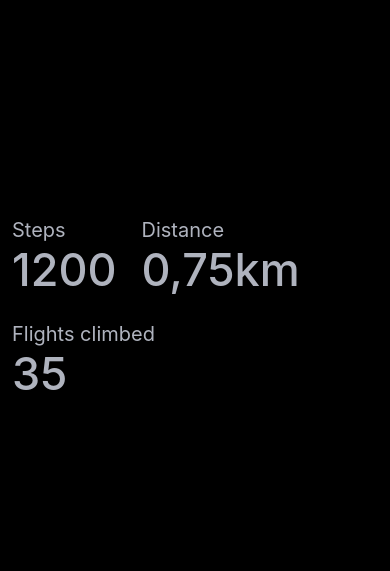
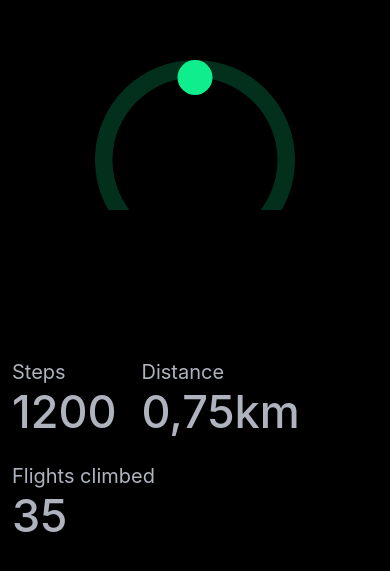
Before and after one commit to Sandtory/MotivateAccelerate, a React Native app: screen / in a window 390 px wide. Shown: the part 121-692 px from the top of the page. Built offline with nearby package versions, Linux system fonts and the light colour scheme.

Commit message:
progress ring animation

```diff
--- a/App.tsx
+++ b/App.tsx
@@ -10,7 +10,7 @@ import Value from "./src/components/value";
 export default function App() {
   return (
     <View style={styles.container}>
-      <Text>Health tracker!</Text>
+      <RingProgress progress={0.3} />
 
       <View style={styles.values}>
         <Value label="Steps" value="1200" />
@@ -34,6 +34,7 @@ const styles = StyleSheet.create({
     flexDirection: "row",
     gap: 25,
     flexWrap: "wrap",
+    marginTop: 100,
   },
   // valueContainer: {
   //   marginVertical: 10,
--- a/src/components/RingProgress.tsx
+++ b/src/components/RingProgress.tsx
@@ -1,27 +1,27 @@
-import { View } from "react-native";
-import SVG, { Circle } from "react-native-svg";
+import { View, Text, ImageBackground } from "react-native";
+import React, { useEffect } from "react";
+import Svg, { Circle } from "react-native-svg";
 import Animated, {
+  useAnimatedProps,
   useSharedValue,
-  useAnimatedProps,
   withTiming,
+  withSpring,
 } from "react-native-reanimated";
-import { useEffect } from "react";
-import { AntDesign } from "@expo/vector-icons";
 
 const AnimatedCircle = Animated.createAnimatedComponent(Circle);
 
 type RingProgressProps = {
   radius?: number;
   strokeWidth?: number;
-  progress?: number;
+  progress: number;
 };
 
-const color = "#EE0F55";
+const color = "#0fee8d";
 
 const RingProgress = ({
   radius = 100,
-  strokeWidth = 30,
-  progress = 0.5,
+  strokeWidth = 35,
+  progress,
 }: RingProgressProps) => {
   const innerRadius = radius - strokeWidth / 2;
   const circumference = 2 * Math.PI * innerRadius;
@@ -37,44 +37,39 @@ const RingProgress = ({
   }));
 
   return (
-    <View style={{ width: radius * 2, height: radius * 2 }}>
-      <SVG style={{ flex: 1 }}>
-        {/* Background */}
+    <View
+      style={{
+        width: radius * 2,
+        height: radius * 2,
+        alignSelf: "center",
+        // backgroundColor: 'green'
+      }}
+    >
+      <Svg>
+        {/* Background*/}
         <Circle
-          r={innerRadius}
           cx={radius}
           cy={radius}
-          fill="transparent"
+          r={innerRadius}
+          //   fill={'blue'}
+          strokeWidth={strokeWidth}
           stroke={color}
-          strokeWidth={strokeWidth}
           opacity={0.2}
         />
-        {/* Foreground */}
+        {/* foreground */}
         <AnimatedCircle
           animatedProps={animatedProps}
           r={innerRadius}
           cx={radius}
           cy={radius}
-          fill="transparent"
+          originY={radius}
+          originX={radius}
+          strokeWidth={strokeWidth}
           stroke={color}
-          strokeWidth={strokeWidth}
-          strokeDasharray={[circumference * progress, circumference]}
           strokeLinecap="round"
           rotation="-90"
-          originX={radius}
-          originY={radius}
         />
-      </SVG>
-      <AntDesign
-        name="arrowright"
-        size={strokeWidth * 0.8}
-        color="black"
-        style={{
-          position: "absolute",
-          alignSelf: "center",
-          top: strokeWidth * 0.1,
-        }}
-      />
+      </Svg>
     </View>
   );
 };
```
Also changed, not shown: package.json (+7 -4 lines), 1 other file (tests, documents, lock files or other folders).
